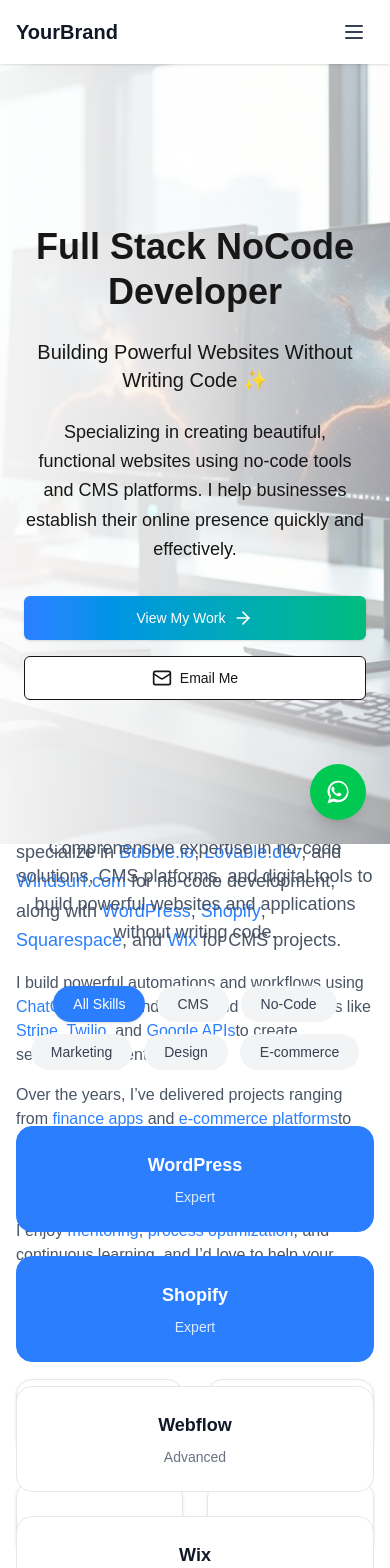
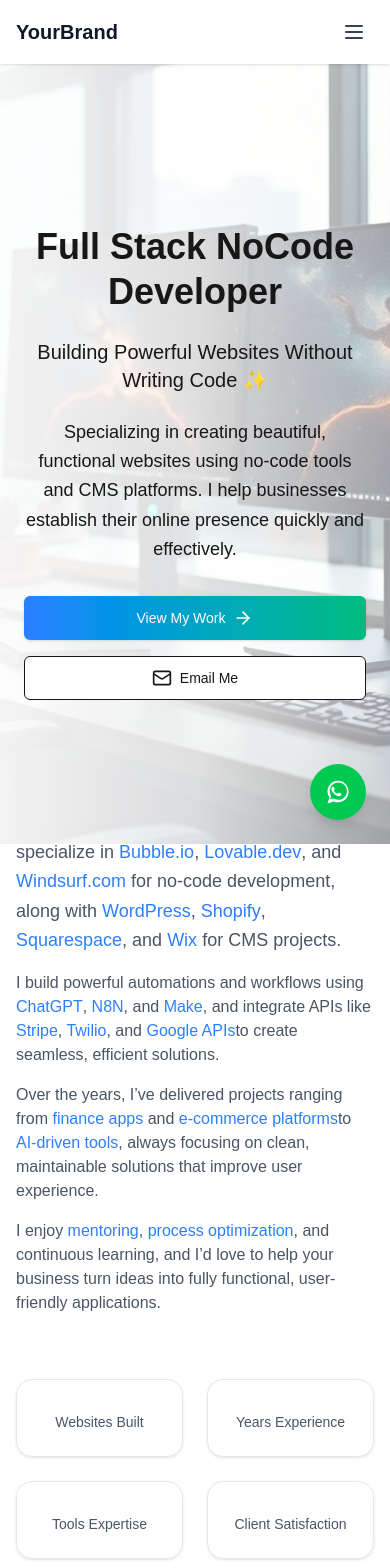
Before and after one commit to muradraza/Personal-Profile, a Next.js app: page / in a window 390 px wide. Shown: the top 1568 px of the page. Built offline with nearby package versions, Linux system fonts and the light colour scheme.

Commit message:
services section mobile optimized

```diff
--- a/app/Components/services.tsx
+++ b/app/Components/services.tsx
@@ -45,21 +45,21 @@
       : services.filter(service => service.category === activeTab);
 
   return (
-    <section id='service' className="bg-white py-20 h-screen flex items-center justify-center">
+    <section id='service' className="bg-white py-16 sm:py-20">
       <div className="mx-auto max-w-7xl px-4 text-center">
 
         {/* Heading */}
-        <h2 className="text-4xl font-semibold text-gray-900">
+        <h2 className="text-3xl sm:text-4xl font-semibold text-gray-900">
           🛠️ My Toolkit
         </h2>
 
-        <p className="mx-auto mt-4 max-w-2xl text-lg text-gray-600">
+        <p className="mx-auto mt-4 max-w-2xl text-base sm:text-lg text-gray-600">
           Comprehensive expertise in no-code solutions, CMS platforms, and digital tools
           to build powerful websites and applications without writing code.
         </p>
 
         {/* Categories Tabs */}
-        <div className="mt-10 flex flex-wrap justify-center gap-3">
+        <div className="mt-8 flex gap-3 overflow-x-auto whitespace-nowrap pb-2 sm:flex-wrap sm:justify-center">
           {categories.map((cat) => (
             <button
               key={cat}
@@ -76,7 +76,7 @@
         </div>
 
         {/* Services Grid */}
-        <div className="mt-14 grid gap-6 sm:grid-cols-2 md:grid-cols-3 lg:grid-cols-6">
+        <div className="mt-14 grid gap-6 grid-cols-1 sm:grid-cols-2 md:grid-cols-3 lg:grid-cols-6">
           {filteredServices.map((service, index) => (
             <div
               key={index}
@@ -86,7 +86,7 @@
                   : 'bg-white text-gray-900 border-gray-200'
               }`}
             >
-              <div className="text-lg font-semibold">
+              <div className="text-base sm:text-lg font-semibold">
                 {service.name}
               </div>
 
```
